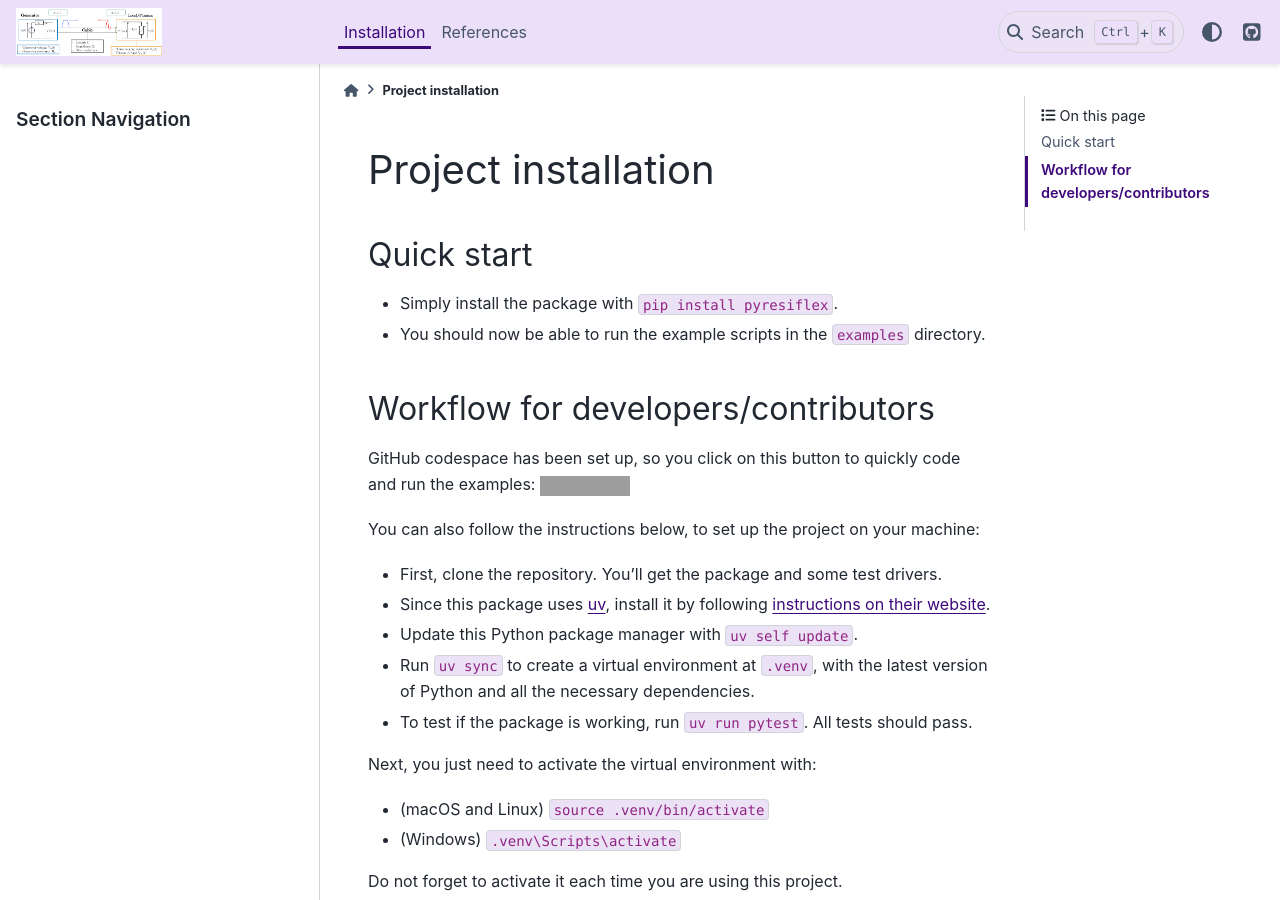
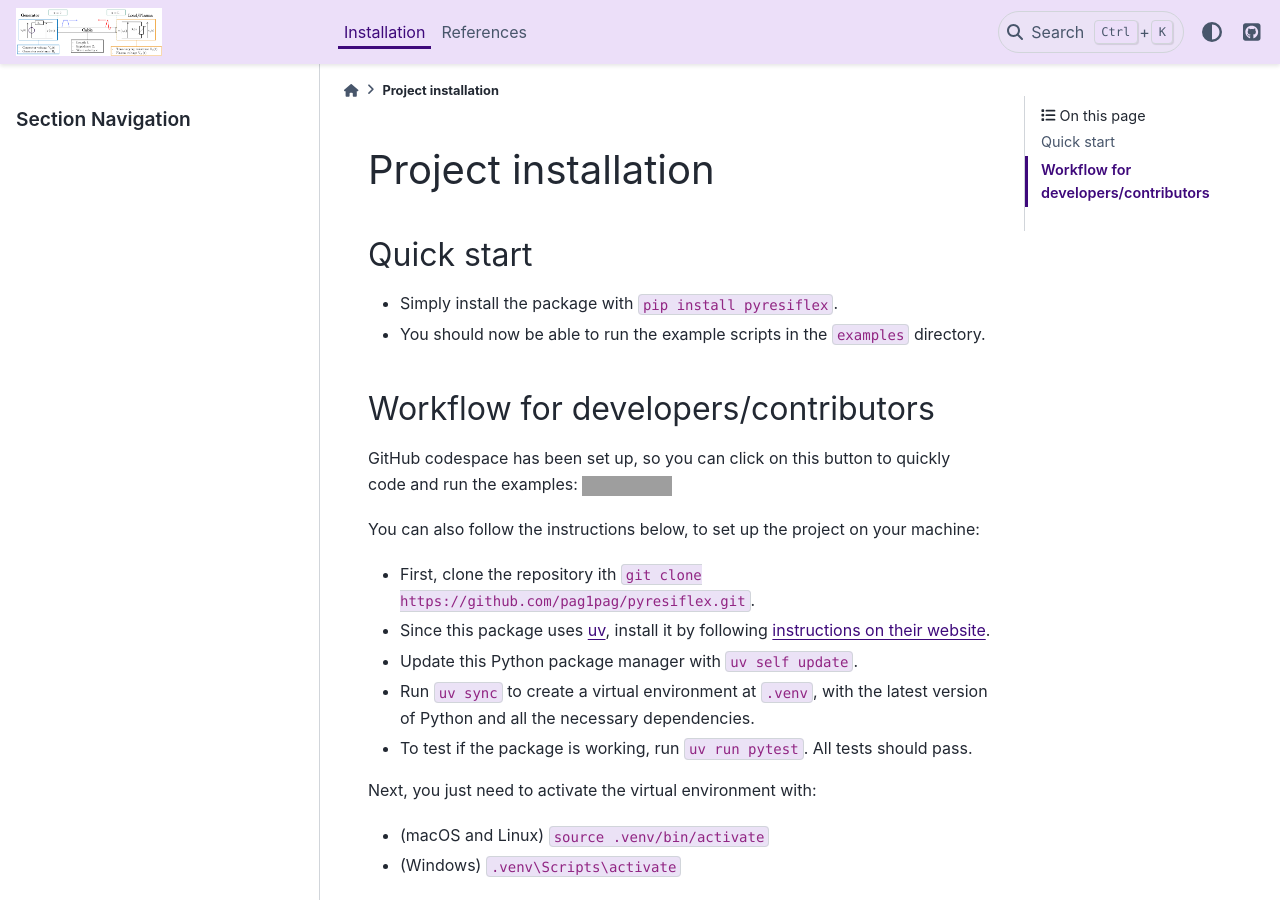
Before and after one commit to pag1pag/pyresiflex, a Sphinx documentation site: the page built from docs/installation.md, in a window 1280 px wide and 900 px high. Built offline with Sphinx 7.4.7 and the PyData theme 0.15.4, drawn with Linux system fonts in a browser that asks for light colours; pages that are not in the unit, such as notebooks, are missing from menus; grey boxes are pictures that could not be loaded.

Commit message:
Update developer workflow instructions in docs
Clarified instructions for cloning the repository and improved wording in both README.md and docs/installation.md to help contributors set up the project more easily.

```diff
--- a/docs/installation.md
+++ b/docs/installation.md
@@ -7,11 +7,11 @@
 
 ## Workflow for developers/contributors
 
-GitHub codespace has been set up, so you click on this button to quickly code and run the examples: [![Open in GitHub Codespaces](https://github.com/codespaces/badge.svg)](https://github.com/codespaces/new?hide_repo_select=true&ref=main&repo=958704955&skip_quickstart=true)
+GitHub codespace has been set up, so you can click on this button to quickly code and run the examples: [![Open in GitHub Codespaces](https://github.com/codespaces/badge.svg)](https://github.com/codespaces/new?hide_repo_select=true&ref=main&repo=958704955&skip_quickstart=true)
 
 You can also follow the instructions below, to set up the project on your machine:
 
-- First, clone the repository. You'll get the package and some test drivers.
+- First, clone the repository ith `git clone https://github.com/pag1pag/pyresiflex.git`.
 - Since this package uses [uv](https://docs.astral.sh/uv/), install it by following [instructions on their website](https://docs.astral.sh/uv/getting-started/installation/).
 - Update this Python package manager with `uv self update`.
 - Run `uv sync` to create a virtual environment at `.venv`, with the latest version of Python and all the necessary dependencies.
```
Also changed, not shown: README.md (+2 -2 lines).
